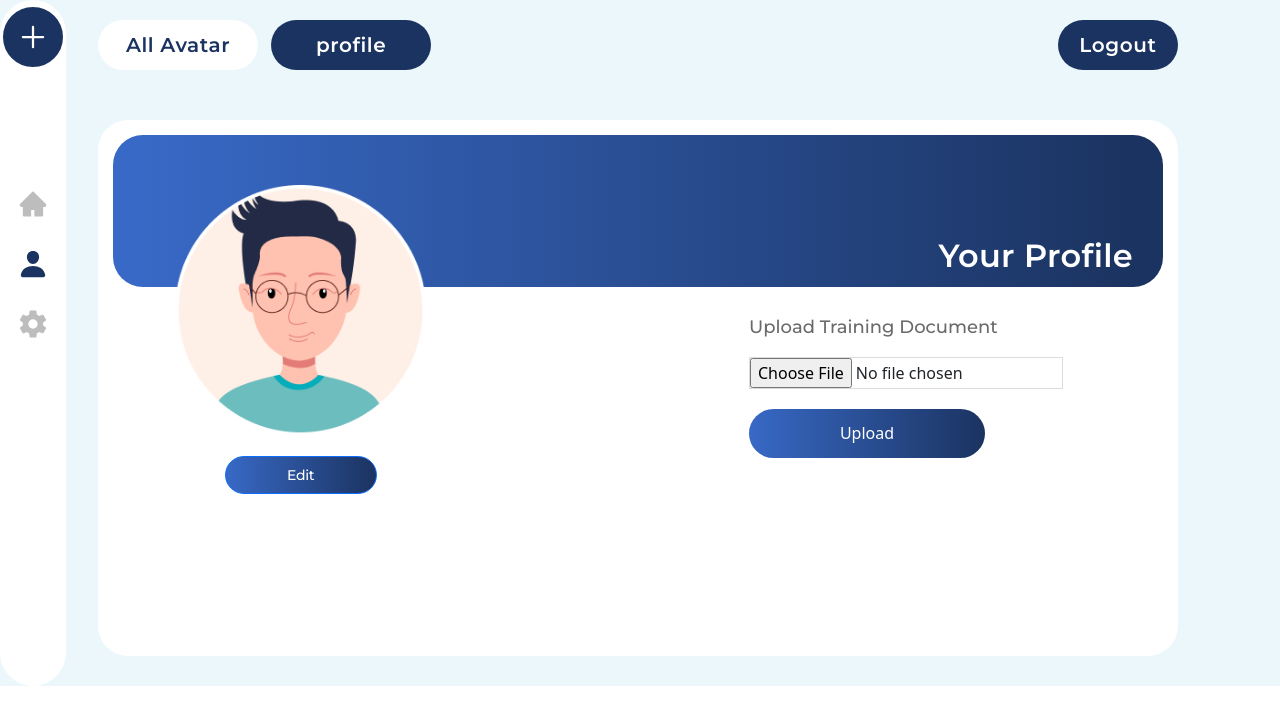
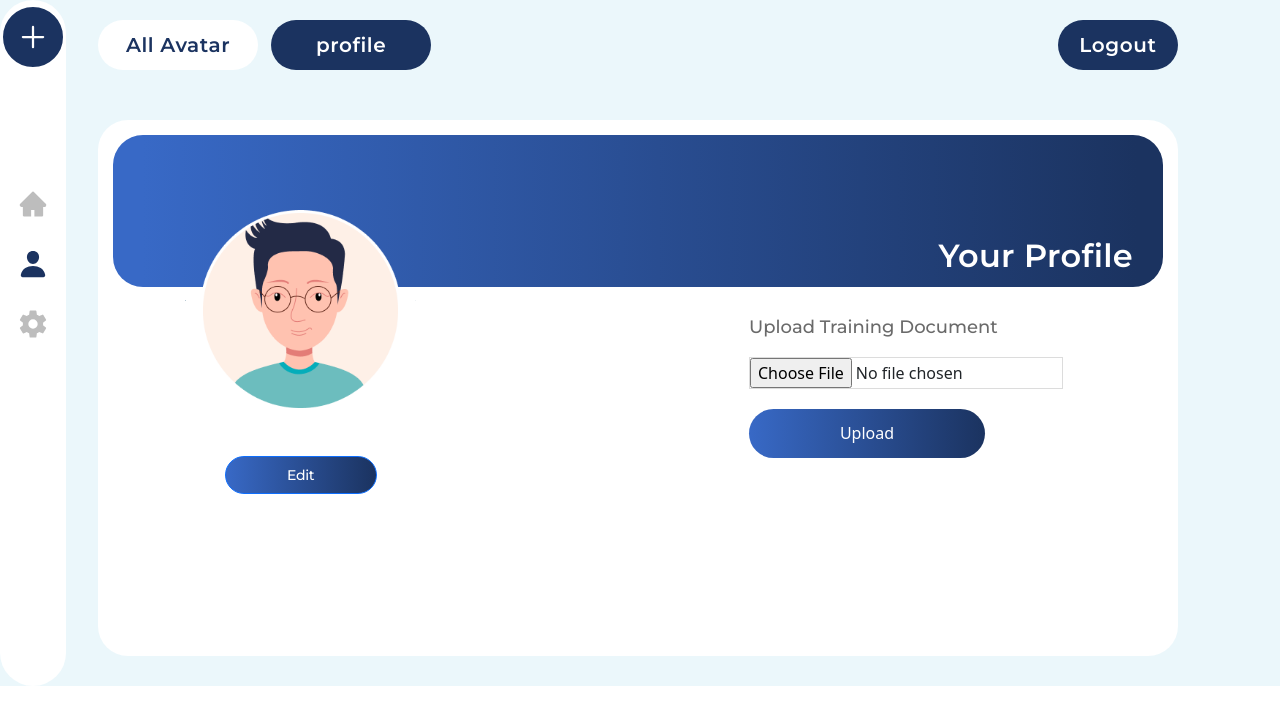
Before and after one commit to xlwv/co-pilot, a React (Create React App) app: page /Profile in a window 1280 px wide. Shown: the top 724 px of the page. Built offline with nearby package versions, Linux system fonts and the light colour scheme.

Commit message:
added border to the profile

```diff
--- a/src/components/Dashboard.css
+++ b/src/components/Dashboard.css
@@ -315,6 +315,10 @@ border-radius: 30px 30px 0px 0px;
 {
   height:250px;
 }
+
+
+
+
 .imgage-div{
 
   border-radius: 30px;
--- a/src/components/Profile.css
+++ b/src/components/Profile.css
@@ -23,6 +23,37 @@ display: flex;
 
 
 }
+
+.person-pic
+{
+
+  --color: #0B486B; /* the color of the border */
+  --border: 10px;   /* the thickness of the border */
+  --offset: 10px;   /* control the movement of the border */
+  --gap: 5px;       /* the gap on hover */
+
+  cursor: pointer;
+  padding: calc(var(--border) + var(--gap));
+  border: var(--offset) solid #0000;
+  --_m: radial-gradient(50% 50%, #000 calc(100% - var(--offset)),#0000 calc(100% - var(--border)));
+  -webkit-mask: var(--_m);
+          mask: var(--_m);
+  --_g: #0000 calc(99% - var(--border)), var(--color) calc(100% - var(--border)) 99%,#0000;
+  --_s: var(--offset);
+  --_r: 100% 100% at;
+  background:
+    radial-gradient(var(--_r) 0    0   ,var(--_g)) calc(100% + var(--_s)) calc(100% + var(--_s)),
+    radial-gradient(var(--_r) 100% 0   ,var(--_g)) calc(0%   - var(--_s)) calc(100% + var(--_s)),
+    radial-gradient(var(--_r) 0    100%,var(--_g)) calc(100% + var(--_s)) calc(0%   - var(--_s)),
+    radial-gradient(var(--_r) 100% 100%,var(--_g)) calc(0%   - var(--_s)) calc(0%   - var(--_s));
+  background-size: 50% 50%;
+  background-repeat: no-repeat;
+  transition: .4s;
+}
+img:hover {
+  --_s: 0px
+}
+
 .profile-side-bar-add
 {
     background-color: #1B3360;
```
Also changed, not shown: src/components/Profile.jsx (+1 -1 lines).
